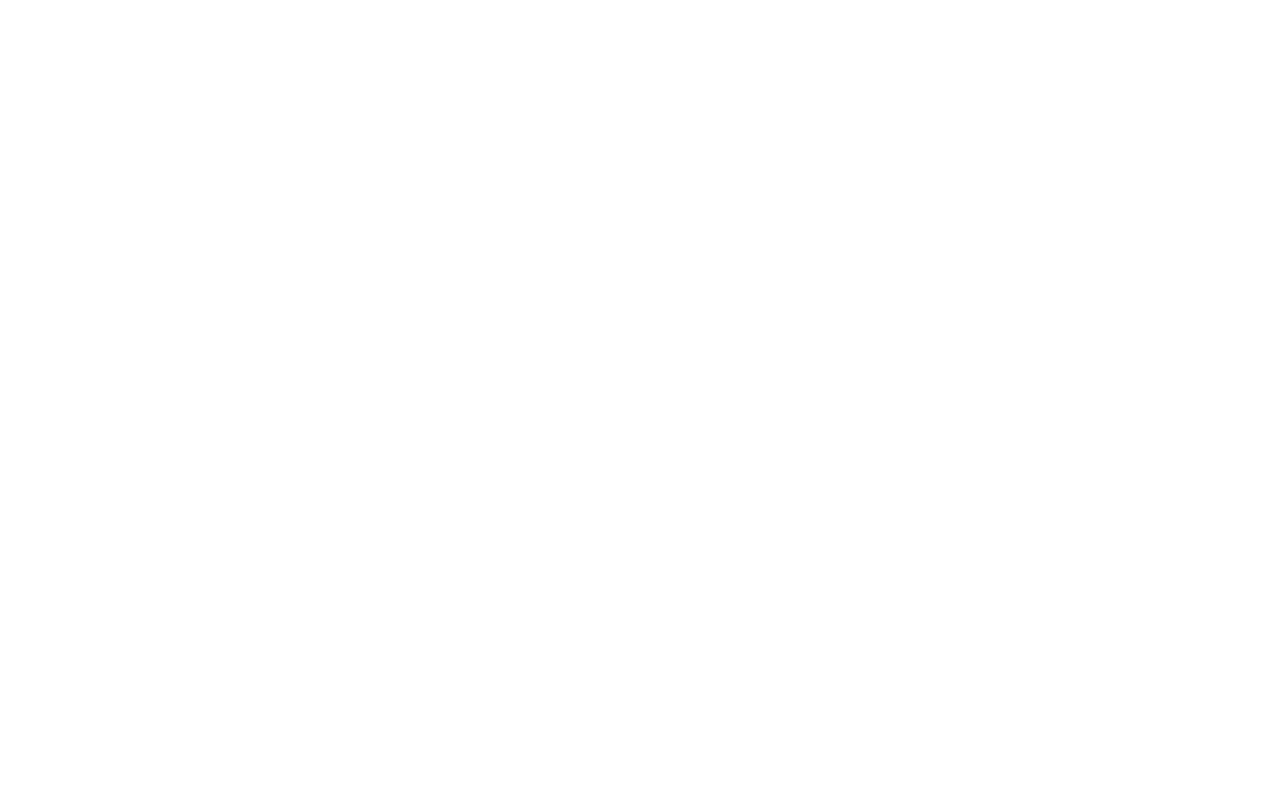
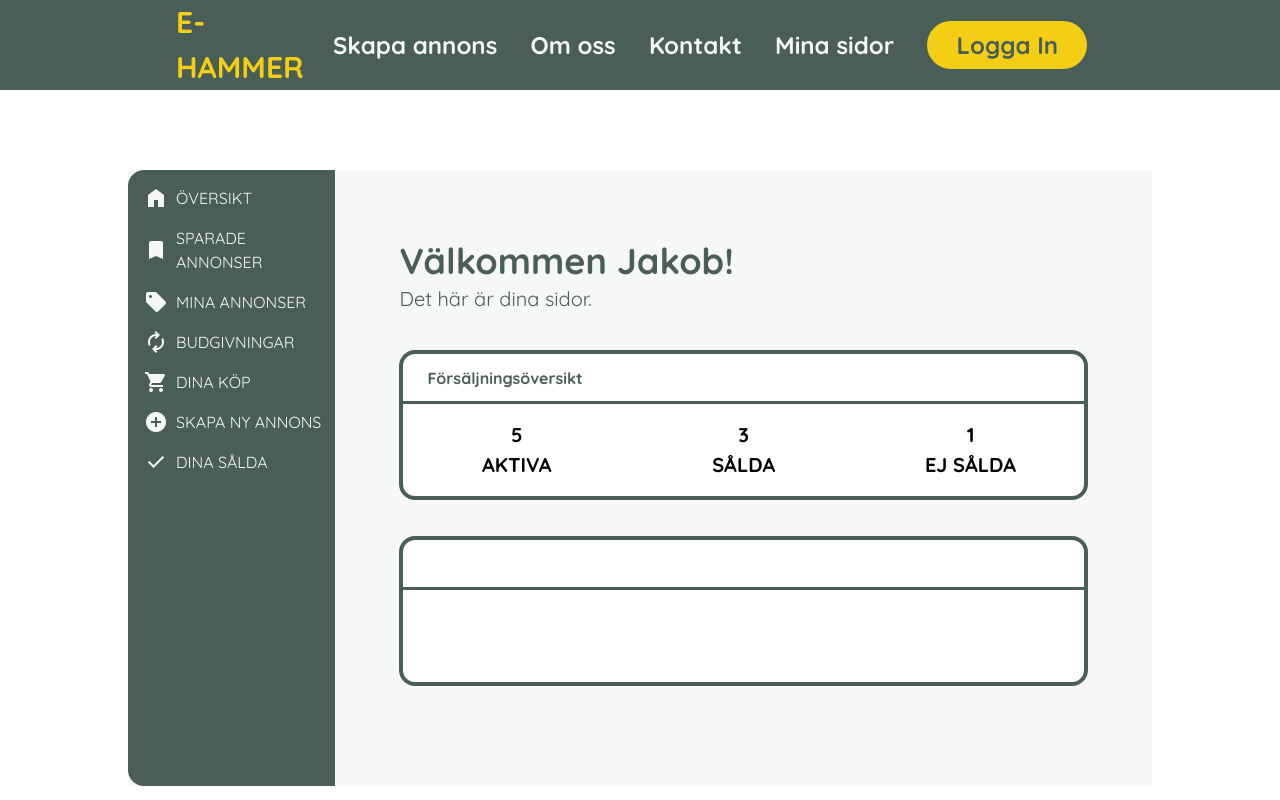
Before and after one commit to EddieMollerstrom/Online-Auktion-Grupp-5, a React (Vite) app: page /MyPages in a window 1280 px wide. Before the commit this address had no page. Shown: the top 800 px of the page. Built offline with nearby package versions, Linux system fonts and the light colour scheme.

Commit message:
Created the nav for my pages.
Co-authored-by: Valon02 <Valon02@users.noreply.github.com>

```diff
--- a/index.html
+++ b/index.html
@@ -1,12 +1,19 @@
-<!doctype html>
+<!DOCTYPE html>
 <html lang="en">
   <head>
     <meta charset="UTF-8" />
     <link rel="icon" type="image/svg+xml" href="/vite.svg" />
     <meta name="viewport" content="width=device-width, initial-scale=1.0" />
-    <link rel="preconnect" href="https://fonts.googleapis.com">
-    <link rel="preconnect" href="https://fonts.gstatic.com" crossorigin>
-    <link href="https://fonts.googleapis.com/css2?family=Quicksand:wght@300..700&display=swap" rel="stylesheet">
+    <link rel="preconnect" href="https://fonts.googleapis.com" />
+    <link rel="preconnect" href="https://fonts.gstatic.com" crossorigin />
+    <link
+      href="https://fonts.googleapis.com/css2?family=Quicksand:wght@300..700&display=swap"
+      rel="stylesheet"
+    />
+    <link
+      rel="stylesheet"
+      href="https://fonts.googleapis.com/css2?family=Material+Symbols+Outlined:opsz,wght,FILL,GRAD@20..48,100..700,0..1,-50..200"
+    />
 
     <title>Vite + React</title>
   </head>
--- /dev/null
+++ b/src/MyPagesAppLayout.jsx
@@ -0,0 +1,15 @@
+import { Outlet } from "react-router-dom";
+import Header from "./components/Header.jsx";
+import Footer from "./components/Footer.jsx";
+import MyPagesSidebar from "./components/MyPagesSidebar.jsx";
+
+export default function MyPagesAppLayout() {
+  return (
+    <>
+      <div className="myPagesContainer">
+        <MyPagesSidebar />
+        <Outlet />
+      </div>
+    </>
+  );
+}
--- a/src/components/Header.jsx
+++ b/src/components/Header.jsx
@@ -11,7 +11,7 @@
           <Link to={"/ChangeMyName"}>Skapa annons</Link>
           <Link to={"/"}>Om oss</Link>
           <Link to={"/Contact"}>Kontakt</Link>
-          <Link to={"/"}>Mina sidor</Link>
+          <Link to={"/MyPages"}>Mina sidor</Link>
           <Link
             to={"/"}
             className="bg-custom-yellow h-12 w-40 flex place-content-center items-center rounded-full text-custom-green"
--- /dev/null
+++ b/src/components/MyPagesSidebar.jsx
@@ -0,0 +1,33 @@
+import { Link } from "react-router-dom";
+
+export default function MyPagesSidebar() {
+  return (
+    <>
+      <nav className="bg-custom-green text-custom-white flex flex-col">
+        <Link to={"/Bookmark"}>
+          <span class="material-symbols-outlined">home</span>ÖVERSIKT
+        </Link>
+        <Link to={"/ChangeMyName"}>
+          <span class="material-symbols-outlined">bookmark</span>SPARADE
+          ANNONSER
+        </Link>
+        <Link to={"/ChangeMyName"}>
+          <span class="material-symbols-outlined">sell</span>MINA ANNONSER
+        </Link>
+        <Link to={"/ChangeMyName"}>
+          <span class="material-symbols-outlined">autorenew</span>BUDGIVNINGAR
+        </Link>
+        <Link to={"/ChangeMyName"}>
+          <span class="material-symbols-outlined">shopping_cart</span>DINA KÖP
+        </Link>
+        <Link to={"/ChangeMyName"}>
+          <span class="material-symbols-outlined">add_circle</span>SKAPA NY
+          ANNONS
+        </Link>
+        <Link to={"/ChangeMyName"}>
+          <span class="material-symbols-outlined">done</span>DINA SÅLDA
+        </Link>
+      </nav>
+    </>
+  );
+}
--- a/src/components/router.jsx
+++ b/src/components/router.jsx
@@ -3,6 +3,8 @@
 import ChangeMyName from "../pages/ChangeMyName.jsx";
 import AppLayout from "../AppLayout.jsx";
 import Contact from "../pages/Contact.jsx";
+import MyPages from "../pages/MyPages.jsx";
+import MyPagesAppLayout from "../MyPagesAppLayout.jsx";
 
 export default function Router() {
   return (
@@ -13,6 +15,9 @@
             <Route index element={<Home />} />
             <Route path="/ChangeMyName" element={<ChangeMyName />} />
             <Route path="/Contact" element={<Contact />} />
+            <Route path="/MyPages" element={<MyPagesAppLayout />}>
+              <Route index element={<MyPages />} />
+            </Route>
           </Route>
         </Routes>
       </BrowserRouter>
--- a/src/index.css
+++ b/src/index.css
@@ -4,6 +4,10 @@
 
 * {
   font-family: "Quicksand", sans-serif;
+}
+
+main {
+  min-height: calc(100vh - 90px);
 }
 
 header {
@@ -79,3 +83,65 @@
     }
   }
 }
+
+.myPagesContainer {
+  width: 80vw;
+  margin: 10vh 10vw;
+  background-color: #f5f7f8;
+  display: flex;
+  flex-grow: 1;
+
+  nav {
+    width: 265px;
+    border-radius: 16px 0 0 16px;
+    padding: 1rem 0 0 1rem;
+    a {
+      margin-bottom: 1rem;
+      display: flex;
+      align-items: center;
+      .material-symbols-outlined {
+        font-variation-settings: "FILL" 1, "wght" 400, "GRAD" 0, "opsz" 24;
+      }
+      span {
+        margin-right: 0.5rem;
+      }
+    }
+    a:hover {
+      cursor: pointer;
+      color: #f4ce14;
+    }
+  }
+
+  section {
+    width: 100%;
+    height: 100%;
+    border-radius: 0 16px 16px 0;
+    h2 {
+      font-size: 36px;
+      margin-bottom: -0.25rem;
+    }
+    p {
+      font-size: 20px;
+      margin-bottom: 36px;
+    }
+    .overview {
+      width: 100%;
+      height: 150px;
+      background-color: white;
+      border-radius: 16px;
+      margin-bottom: 36px;
+      .head {
+        width: 100%;
+        height: 50px;
+        padding-left: 1.5rem;
+      }
+      .activeWrapper {
+        height: calc(100% - 50px);
+        section {
+          font-weight: bold;
+          font-size: 20px;
+        }
+      }
+    }
+  }
+}
--- /dev/null
+++ b/src/pages/MyPages.jsx
@@ -0,0 +1,47 @@
+export default function MyPages() {
+  const user = {
+    firstName: "Jakob",
+    lastName: "Olsson",
+    currentSales: [1, 2, 3, 4, 5],
+    sold: [1, 2, 3],
+    notSold: [1],
+  };
+
+  return (
+    <>
+      <section className="p-16">
+        <h2 className="font-bold text-custom-green">
+          Välkommen {user.firstName}!
+        </h2>
+        <p className="text-custom-green">Det här är dina sidor.</p>
+
+        <div className="overview border-4 border-custom-green">
+          <div className="head border-b-[3px] border-custom-green  flex justify-start items-center font-bold text-custom-green">
+            Försäljningsöversikt
+          </div>
+          <div className="activeWrapper w-full flex text-center text-custom-gry">
+            <section className="flex justify-center items-center">
+              {user.currentSales.length}
+              <br />
+              AKTIVA
+            </section>
+            <section className="flex justify-center items-center">
+              {user.sold.length}
+              <br />
+              SÅLDA
+            </section>
+            <section className="flex justify-center items-center">
+              {user.notSold.length}
+              <br />
+              EJ SÅLDA
+            </section>
+          </div>
+        </div>
+
+        <div className="overview border-4 border-custom-green">
+          <div className="head border-b-[3px] border-custom-green"></div>
+        </div>
+      </section>
+    </>
+  );
+}
```
